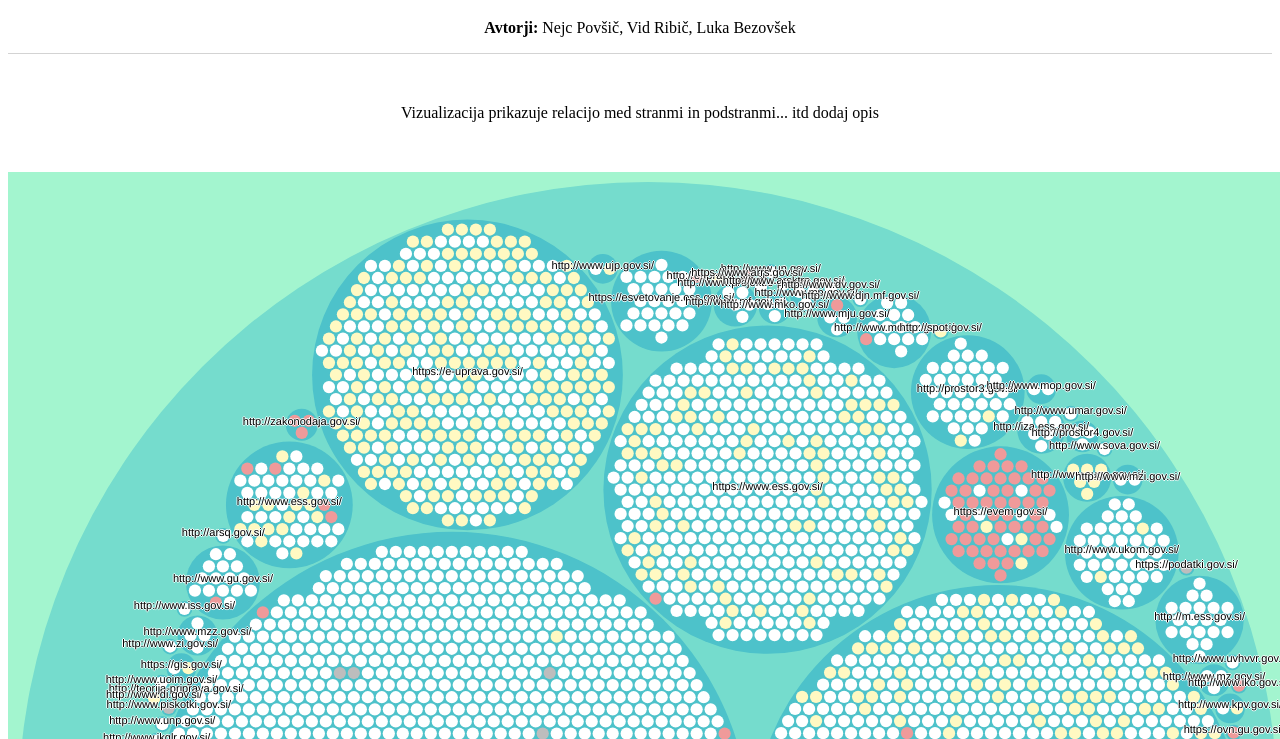
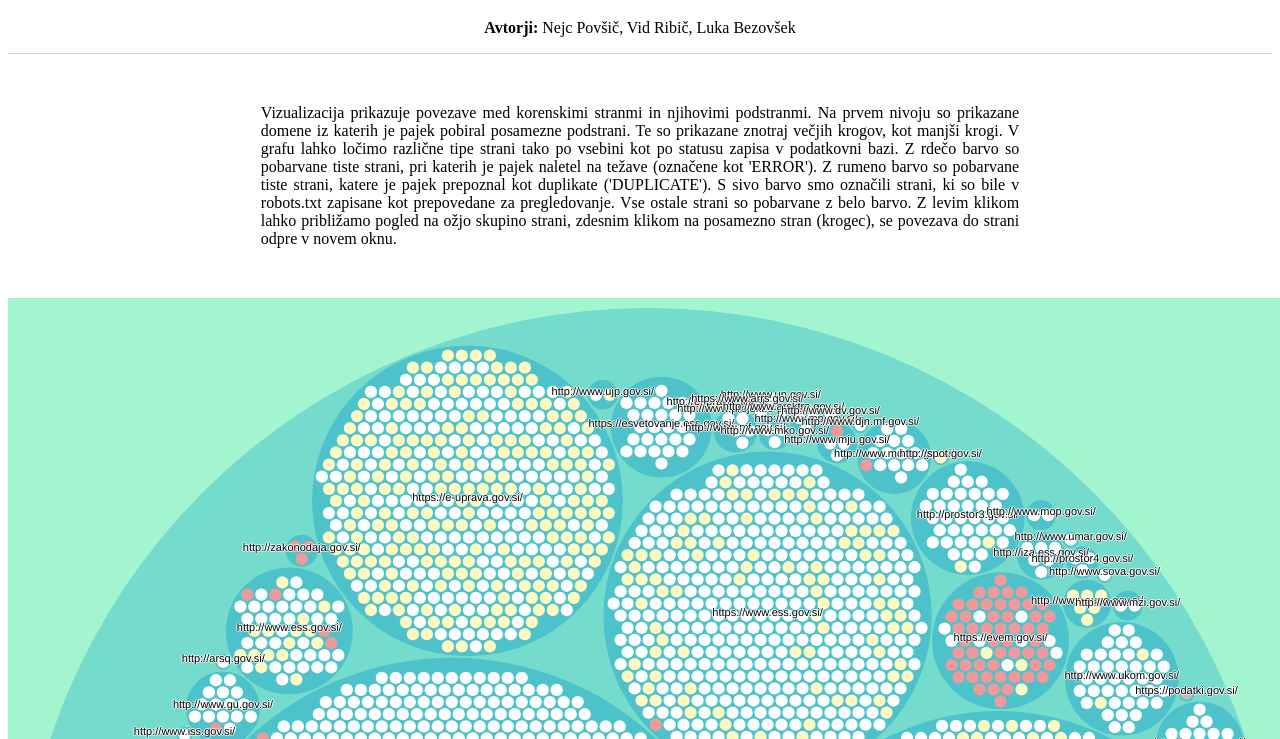
Before and after one commit to npovsic/IEPS-prvi-seminar, a plain HTML site: page visualisation/pages/pages.html in a window 1280 px wide. Shown: the part 61-800 px from the top of the page. Drawn offline with nearby package versions, Linux system fonts and the light colour scheme.

Commit message:
Updated visualization descriptions

```diff
--- a/visualisation/links/style.css
+++ b/visualisation/links/style.css
@@ -2,6 +2,12 @@
 .wrapper {
 	text-align: center;
 	width: 100% !important;
+}
+
+.description {
+    text-align: justify;
+    padding-left: 20%;
+    padding-right: 20%;
 }
 
 .border-bottom {
--- a/visualisation/pages/pages.html
+++ b/visualisation/pages/pages.html
@@ -12,7 +12,15 @@
 
 
 	<div class="wrapper add-top-margin">
-		<span>Vizualizacija prikazuje relacijo med stranmi in podstranmi... itd dodaj opis</span>
+        <p class="description">
+			Vizualizacija prikazuje povezave med korenskimi stranmi in njihovimi podstranmi. Na prvem nivoju so prikazane domene
+            iz katerih je pajek pobiral posamezne podstrani. Te so prikazane znotraj večjih krogov, kot manjši krogi. V grafu
+            lahko ločimo različne tipe strani tako po vsebini kot po statusu zapisa v podatkovni bazi. Z rdečo barvo so pobarvane
+            tiste strani, pri katerih je pajek naletel na težave (označene kot 'ERROR'). Z rumeno barvo so pobarvane tiste strani,
+            katere je pajek prepoznal kot duplikate ('DUPLICATE'). S sivo barvo smo označili strani, ki so bile v robots.txt zapisane
+            kot prepovedane za pregledovanje. Vse ostale strani so pobarvane z belo barvo. Z levim klikom lahko približamo
+            pogled na ožjo skupino strani, zdesnim klikom na posamezno stran (krogec), se povezava do strani odpre v novem oknu.
+		</p>
 	</div>
 
 	<div class="wrapper add-top-margin">
--- a/visualisation/pages/style.css
+++ b/visualisation/pages/style.css
@@ -1,6 +1,12 @@
 .wrapper {
 	text-align: center;
 	width: 100% !important;
+}
+
+.description {
+    text-align: justify;
+    padding-left: 20%;
+    padding-right: 20%;
 }
 
 .border-bottom {
@@ -14,33 +20,6 @@
 .add-top-margin {
     margin-top: 50px !important;
 }
-
-/*.node {
-	fill: steelblue;
-	opacity: 1;
-	stroke: none;
-}*/
-
-/*.link {
-	fill: none;
-	stroke: #ccc;
-	stroke-width: 1px;
-}
-
-circle {
-	fill: indianred;
-	opacity: 0.3;
-	stroke: white;
-}
-
-text {
-	font-family: "Helvetica Neue", Helvetica, sans-serif;
-	fill: white;
-	font-size: 10px;
-	text-anchor: middle;
-}*/
-
-/* _---------------------------------- */
 
 .node {
 	cursor: pointer;
```
Also changed, not shown: visualisation/links/links.html (+6 -1 lines).
